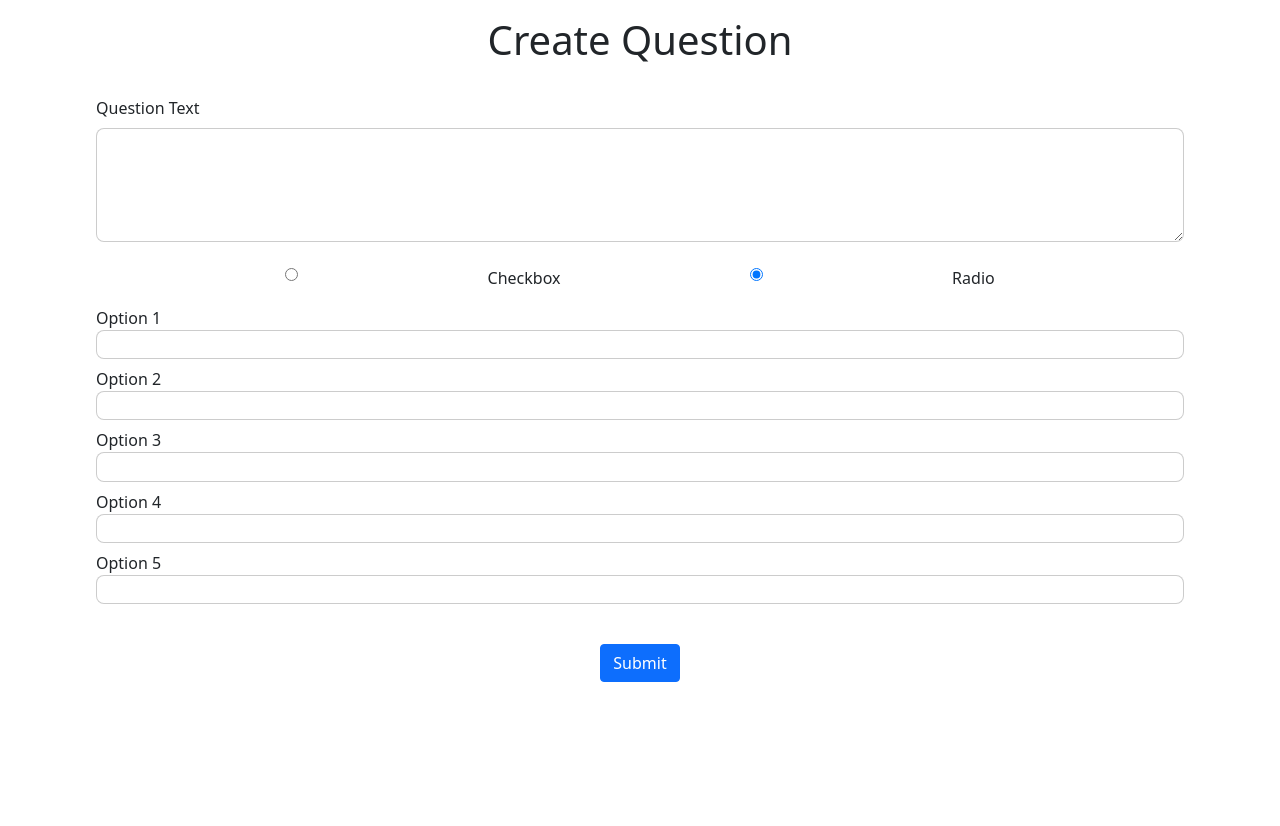
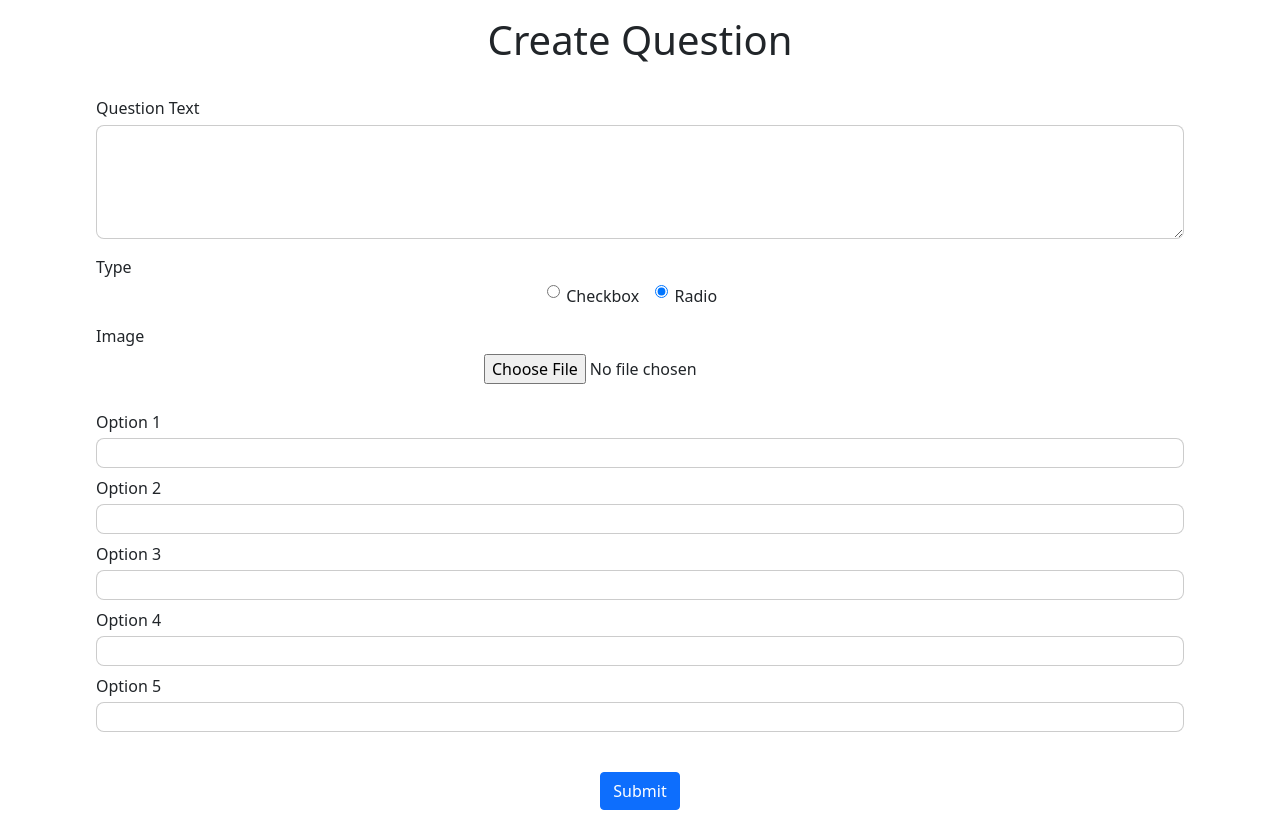
Before and after one commit to LoufaSupreme/housewarming, a Django app: page /create/ in a window 1280 px wide. Before the commit the page ends 682 px from the top, so only its background shows below. Run offline with Django 3.2, Linux system fonts and the light colour scheme.

Commit message:
added image field to create page

```diff
--- a/polls/static/polls/styles.css
+++ b/polls/static/polls/styles.css
@@ -61,7 +61,7 @@ img {
 }
 
 label {
-
+    padding-bottom: 0.3rem;
 }
 
 form {
@@ -80,7 +80,7 @@ input {
 
 textarea {
     padding: 0.5rem;
-    margin: 0.5rem 0;
+    /* margin: 0.5rem 0; */
 }
 
 input[type=text] {
@@ -95,6 +95,6 @@ textarea {
     border-radius: 0.5rem;
 }
 
-#q-type {
-    justify-content: space-evenly;
+.radio-row > * {
+    padding: 0 1rem 0 0.4rem;
 }
--- a/polls/templates/polls/create.html
+++ b/polls/templates/polls/create.html
@@ -12,11 +12,19 @@
             <textarea id="question-text" name="question-text" rows="4" cols="20"></textarea>
         </div>
 
-        <div id="q-type" class="input-container flex">
-            <input type="radio" id="checkbox" name="type" value="checkbox">
-            <label for="checkbox">Checkbox</label>
-            <input type="radio" id="radio" name="type" value="radio" checked="checked">
-            <label for="radio">Radio</label>
+        <div class="input-container flex flex-col">
+            <label class="left-just">Type</label>
+            <div class="flex radio-row">
+                <input type="radio" id="checkbox" name="type" value="checkbox">
+                <label for="checkbox">Checkbox</label>
+                <input type="radio" id="radio" name="type" value="radio" checked="checked">
+                <label for="radio">Radio</label>
+            </div>
+        </div>
+
+        <div class="input-container flex flex-col">
+            <label class="left-just">Image</label>
+            <input type="file">
         </div>
 
         <div class="input-container flex flex-col">
```
